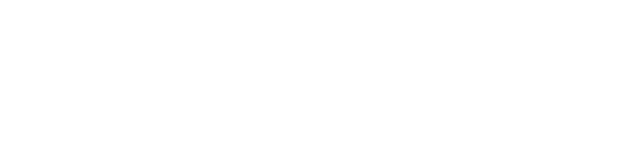
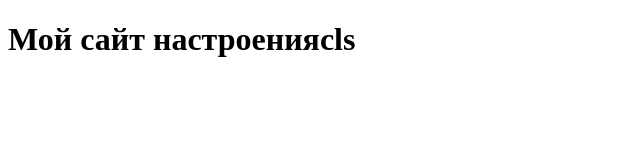
Before and after one commit to Artyomgg/02.11.2025, a plain HTML site: page index.html in a window 1280 px wide. Shown: the whole page, without its empty margins (0-640 px from the left). Drawn offline with Linux system fonts and the light colour scheme.

Commit message:
added h1 tag

```diff
--- a/index.html
+++ b/index.html
@@ -7,6 +7,6 @@
 	<link rel="stylesheet" href="style.css">
 </head>
 <body>
-
+	<h1>Мой сайт настроенияcls</h1>
 </body>
 </html>
```
